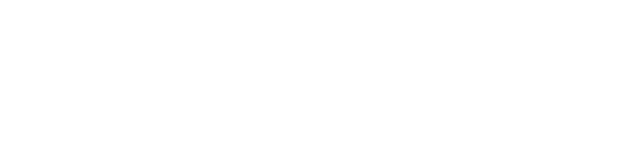
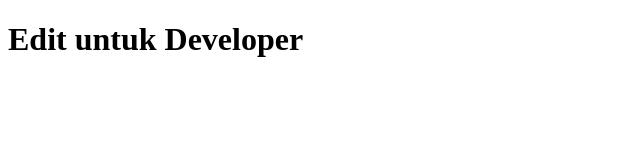
Before and after one commit to FatihSafaat28/mergeTest, a plain HTML site: page index.html in a window 1280 px wide. Shown: the whole page, without its empty margins (0-640 px from the left). Drawn offline with Linux system fonts and the light colour scheme.

Commit message:
Initial Developer

```diff
--- a/index.html
+++ b/index.html
@@ -7,6 +7,6 @@
     <title>Document</title>
 </head>
 <body>
-
+    <h1>Edit untuk Developer</h1>
 </body>
 </html>
```
